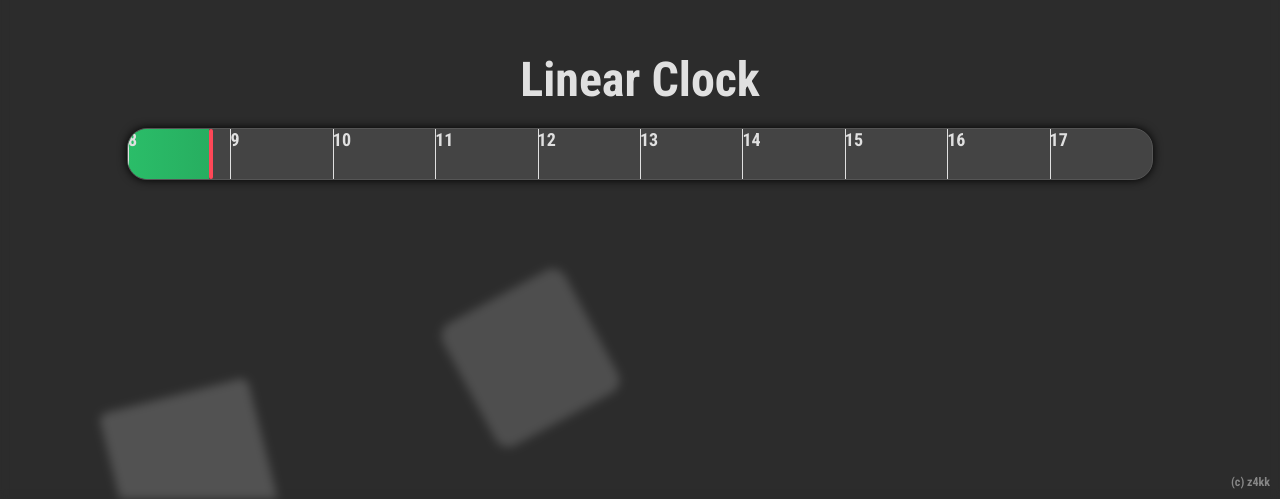
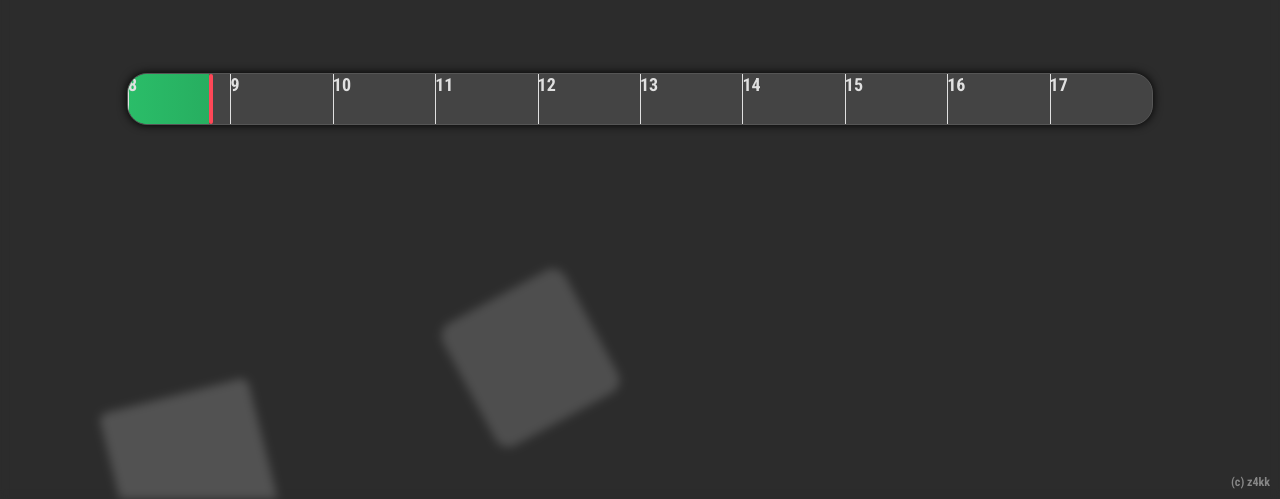
Before and after one commit to finch-bird/linearclock, a plain HTML site: page index.html in a window 1280 px wide. Shown: the part 301-800 px from the top of the page. Drawn offline with Linux system fonts and the light colour scheme.

Commit message:
Comment out the Linear Clock heading
Comment out the Linear Clock heading in index.html

```diff
--- a/index.html
+++ b/index.html
@@ -212,7 +212,7 @@
     </style>
 </head>
 <body>
-    <h1>Linear Clock</h1>
+  <!--  <h1>Linear Clock</h1> -->
     <ul class="background">
         <li></li>
         <li></li>
```
